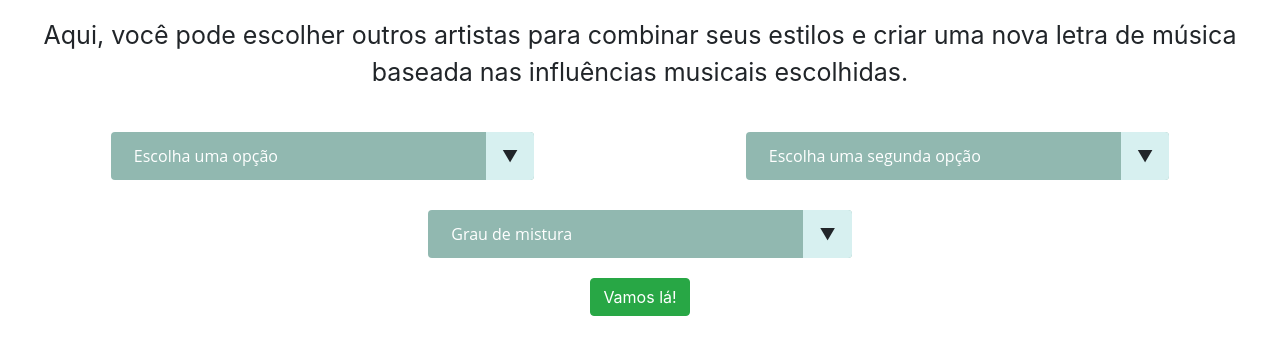
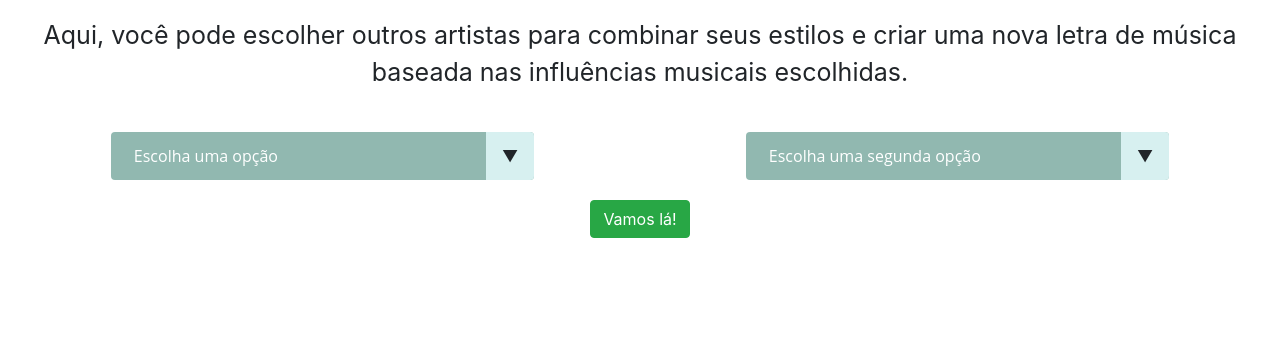
Before and after one commit to brunaalvesws/LyriCreator, a Django app: page / in a window 1280 px wide. Shown: the part 172-527 px from the top of the page. Run offline with Django 4.2, Linux system fonts and the light colour scheme; some libraries are stand-ins or nearby versions.

Commit message:
Tira o seletor de grau de mistura

```diff
--- a/creation/templates/creation/interface.html
+++ b/creation/templates/creation/interface.html
@@ -53,15 +53,6 @@
          </div>
          <div class="col-1"></div>
     </div>
-    <div class="row" style="text-align: center; justify-content: center; padding-top: 30px;">
-      <div class="meu-select col-4" id="mistura">
-          <select name="mistura" id="format" form="choose-artist">
-             <option selected disabled>Grau de mistura</option>
-             <option value="muito">Muito misturado</option>
-             <option value="pouco">Pouco misturado</option>
-          </select>
-       </div>
-   </div>
    <div class="row" style="text-align: center; justify-content: center; padding-top: 20px;">
       <div class="col-2" style="justify-content: center;">
          <button id="botao" class="btn btn-success">
```
